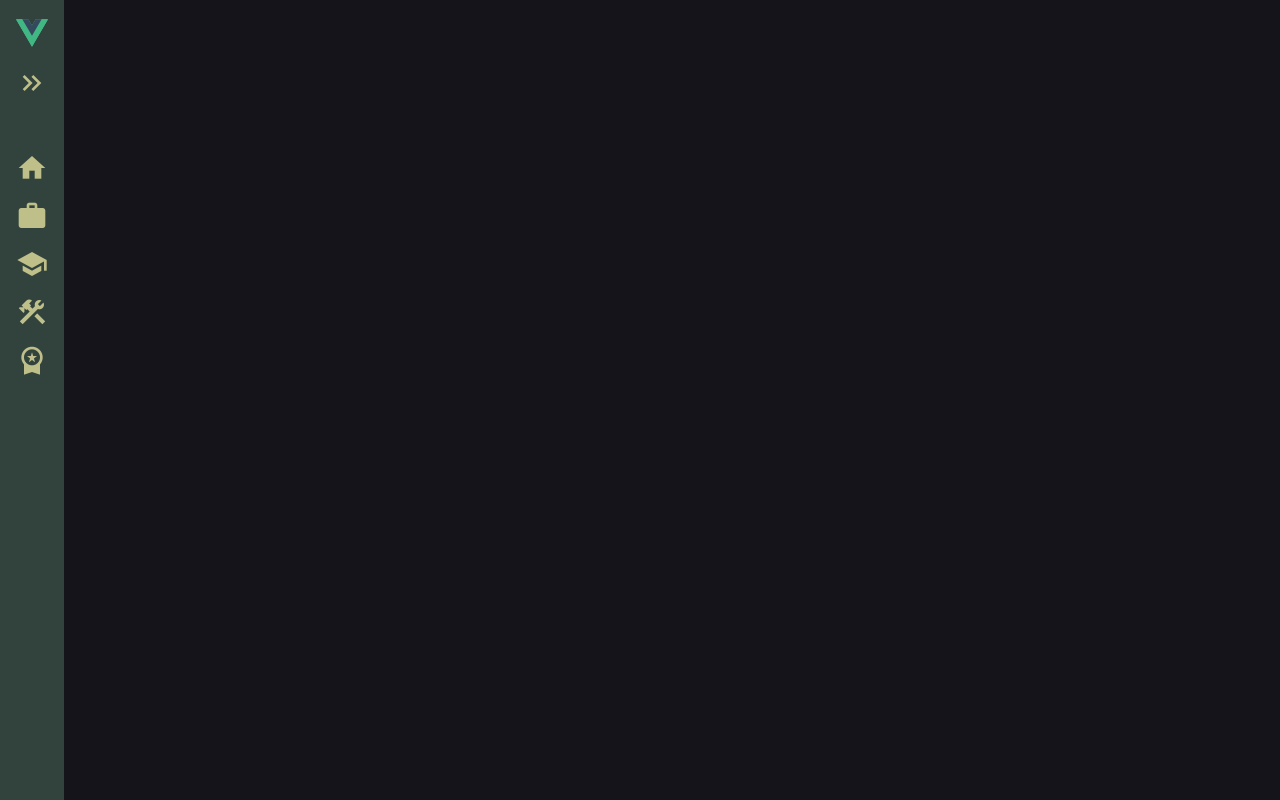
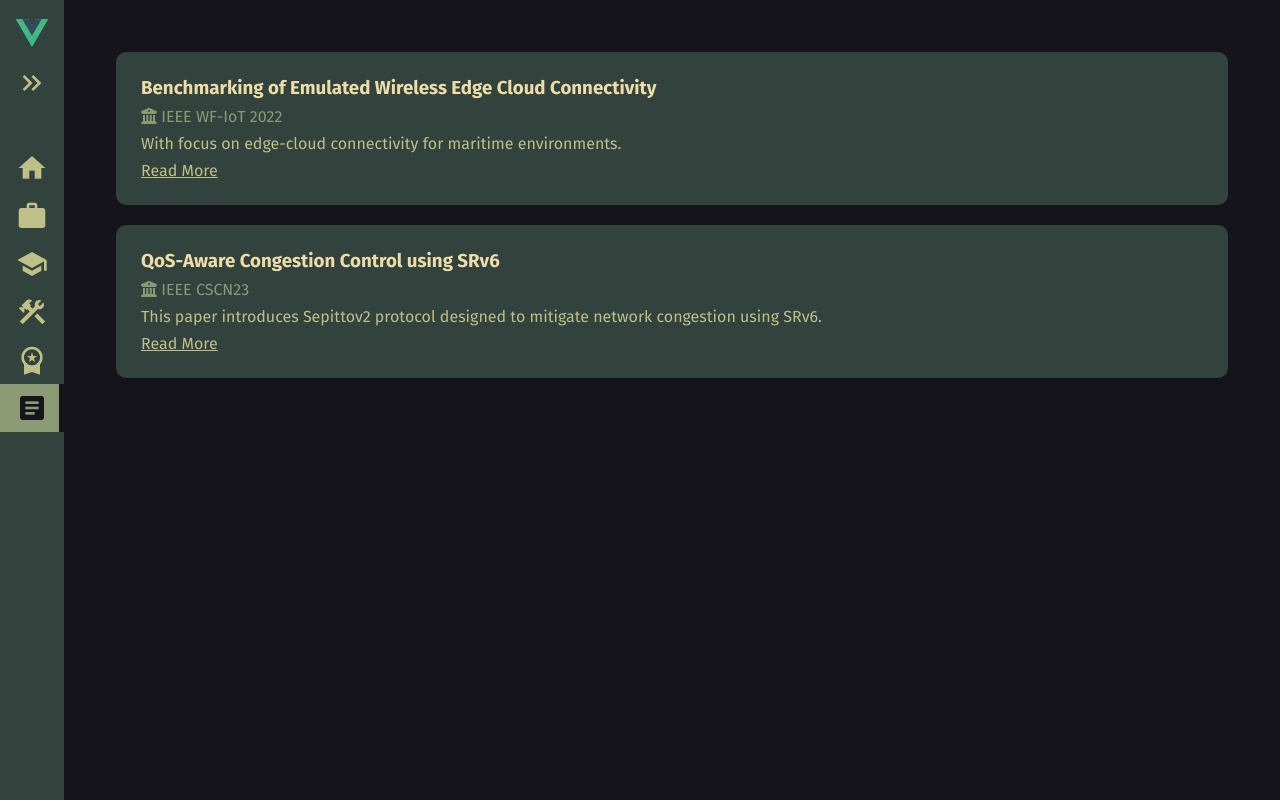
Before and after one commit to sepehrjavid/sepehrjavid-website, a Vue app: page /publications in a window 1280 px wide. Built offline with nearby package versions, Linux system fonts and the light colour scheme.

Commit message:
add publications section

```diff
--- /dev/null
+++ b/src/components/PublicationItem.vue
@@ -0,0 +1,52 @@
+<template>
+    <section class="publication">
+        <h3 class="title">
+            {{ publication.title }}
+        </h3>
+        <p class="conference">
+            <font-awesome-icon :icon="['fas', 'building-columns']" /> {{ publication.conference }}
+        </p>
+        <p class="details">{{ publication.details }}</p>
+        <a :href="publication.link" class="read-more" target="_blank">Read More</a>
+    </section>
+</template>
+
+<script setup>
+
+const props = defineProps(['publication']);
+
+</script>
+
+<style lang="scss" scoped>
+.publication {
+    margin: 20px;
+    background-color: var(--secondary);
+    padding: 25px;
+    border-radius: 10px;
+    transition: transform 0.3s, box-shadow 0.3s;
+
+    &:hover {
+        transform: translateY(-5px);
+        box-shadow: 0 4px 8px var(--secondary);
+    }
+
+    .title {
+        margin-bottom: 8px;
+        color: var(--light-more);
+    }
+
+    .conference {
+        color: var(--secondary-active);
+        margin-bottom: 0.5em;
+    }
+
+    .details {
+        color: var(--light);
+        margin-bottom: 0.5em;
+    }
+
+    .read-more {
+        color: var(--light);
+    }
+}
+</style>
--- a/src/components/Sidebar.vue
+++ b/src/components/Sidebar.vue
@@ -30,6 +30,10 @@
             <router-link to="/certificates" class="button">
                 <span class="material-icons">workspace_premium</span>
                 <span class="text">Certificates</span>
+            </router-link>
+            <router-link to="/publications" class="button">
+                <span class="material-icons">article</span>
+                <span class="text">Publications</span>
             </router-link>
         </div>
     </aside>
--- a/src/main.js
+++ b/src/main.js
@@ -2,12 +2,12 @@ import { createApp } from 'vue'
 import App from './App.vue'
 
 import { library } from '@fortawesome/fontawesome-svg-core';
-import { faEnvelope, faPhone, faLocationDot, faBuilding, faCalendar, faSchool, faCode, faCloud, faDatabase, faLock, faNetworkWired, faDesktop, faChevronDown } from '@fortawesome/free-solid-svg-icons';
+import { faEnvelope, faPhone, faLocationDot, faBuilding, faCalendar, faSchool, faCode, faCloud, faDatabase, faLock, faNetworkWired, faDesktop, faChevronDown, faBuildingColumns } from '@fortawesome/free-solid-svg-icons';
 import { FontAwesomeIcon } from '@fortawesome/vue-fontawesome';
 import { faLinkedin, faGithub, faJs } from '@fortawesome/free-brands-svg-icons';
 
 import router from './router'
 
-library.add(faEnvelope, faPhone, faGithub, faLinkedin, faLocationDot, faCode, faBuilding, faCloud, faDatabase, faCalendar, faSchool, faJs, faLock, faNetworkWired, faDesktop, faChevronDown);
+library.add(faEnvelope, faPhone, faGithub, faLinkedin, faLocationDot, faCode, faBuilding, faCloud, faDatabase, faCalendar, faSchool, faJs, faLock, faNetworkWired, faDesktop, faChevronDown, faBuildingColumns);
 
 createApp(App).component('font-awesome-icon', FontAwesomeIcon).use(router).mount('#app')
--- a/src/router/index.js
+++ b/src/router/index.js
@@ -22,6 +22,10 @@ const router = createRouter({
         {
             path: '/certificates',
             component: () => import('../views/Certificates.vue')
+        },
+        {
+            path: '/publications',
+            component: () => import('../views/Publications.vue')
         }
     ]
 })
--- a/src/views/Experience.vue
+++ b/src/views/Experience.vue
@@ -5,7 +5,7 @@
 </template>
 
 <script setup>
-import ExperienceItem from '../components/ExperienceItem.vue'
+import ExperienceItem from '../components/ExperienceItem.vue';
 import { ref } from 'vue';
 
 const jobs = ref([
--- /dev/null
+++ b/src/views/Publications.vue
@@ -0,0 +1,27 @@
+<template>
+    <main class="publications-page">
+        <PublicationItem v-for="(publication, index) in publications" :key="index" :publication="publication" />
+    </main>
+</template>
+
+<script setup>
+import PublicationItem from '../components/PublicationItem.vue';
+import { ref } from 'vue';
+
+
+const publications = ref([
+    {
+        title: 'Benchmarking of Emulated Wireless Edge Cloud Connectivity',
+        conference: 'IEEE WF-IoT 2022',
+        details: 'With focus on edge-cloud connectivity for maritime environments.',
+        link: 'https://ieeexplore.ieee.org/abstract/document/10152152'
+    },
+    {
+        title: 'QoS-Aware Congestion Control using SRv6',
+        conference: 'IEEE CSCN23',
+        details: 'This paper introduces Sepittov2 protocol designed to mitigate network congestion using SRv6.',
+        link: 'https://ieeexplore.ieee.org/abstract/document/10453127'
+    }
+]);
+
+</script>
```
